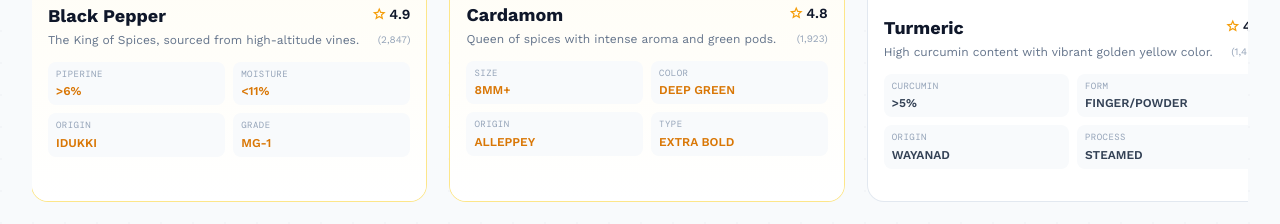
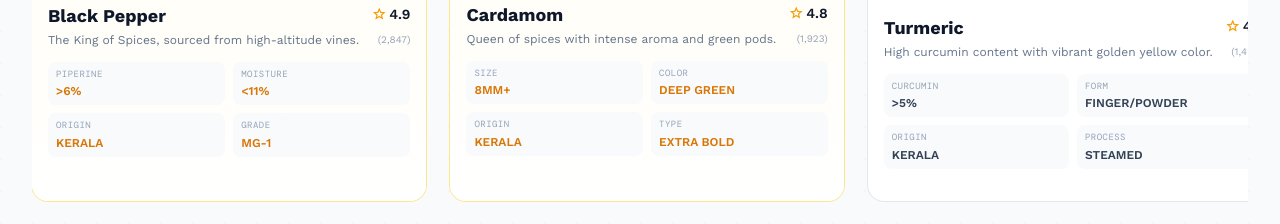
Before and after one commit to dev21-21/Zevora-Global-Spices, a React (Vite) app: page / in a window 1280 px wide. Shown: the part 1820-2044 px from the top of the page. Built offline with nearby package versions, Linux system fonts and the light colour scheme.

Commit message:
Update Products.tsx

```diff
--- a/components/Products.tsx
+++ b/components/Products.tsx
@@ -13,7 +13,7 @@ const products: ExtendedProduct[] = [
     name: 'Black Pepper',
     ref: 'SKU-BP001',
     image: 'https://lh3.googleusercontent.com/aida-public/AB6AXuBpl01UhQhmF2_T4t1COYWG0azajPZPlpVm23l5ZEAmYHhY_LpuNWtfVC6aDrTTmHaQBKLclkeLuyMOPyXmkB_MQiuFC6ZCWglR-Am-8l0XlZtYRTNm7owHh6cJWAq_HLZ9wlz9eS9iIyIAOVzMIyAYJ7INh6ikCp1gB_I82ocrAIiJYwMgJOMqcpmgtMIofazMyiXWjghTB3oWJw7zwAU3wbGaNYtrZ1j8uRtQY3_JL56tV7T8IdFmgUx7jDCXxQHgbEZF-18wpqh6',
-    specs: { PIPERINE: '>6%', MOISTURE: '<11%', ORIGIN: 'IDUKKI', GRADE: 'MG-1' },
+    specs: { PIPERINE: '>6%', MOISTURE: '<11%', ORIGIN: 'KERALA', GRADE: 'MG-1' },
     description: 'The King of Spices, sourced from high-altitude vines.',
     bestSeller: true,
     rating: 4.9,
@@ -24,7 +24,7 @@ const products: ExtendedProduct[] = [
     name: 'Cardamom',
     ref: 'SKU-GC042',
     image: 'https://lh3.googleusercontent.com/aida-public/AB6AXuDmSsqcHODZNqLKprqRsEocdaObsRQvXZk8EaR0kmg3RtmeESIRIGBJsRlrnBv7GrZ3EEaq2oEXfhdoI974nn5cVR5NacdI7laxxUJ1Si5RQndIYHlUOGVDKtKPbOEuU4XAuFoG6Js2l-8LslJN54rULb56ACOB3mDPGPJDYStzCjaQhUqAXofadT_4KVnJLoLwDAGBTZEVPZRT-RYc3kFqZPGazIspw4UxCeMQw1oCDrI50TNWDJhuoUVWAODBAwZD6yRfnPhfOAKY',
-    specs: { SIZE: '8MM+', COLOR: 'DEEP GREEN', ORIGIN: 'ALLEPPEY', TYPE: 'EXTRA BOLD' },
+    specs: { SIZE: '8MM+', COLOR: 'DEEP GREEN', ORIGIN: 'KERALA', TYPE: 'EXTRA BOLD' },
     description: 'Queen of spices with intense aroma and green pods.',
     bestSeller: true,
     rating: 4.8,
@@ -35,7 +35,7 @@ const products: ExtendedProduct[] = [
     name: 'Turmeric',
     ref: 'SKU-TM089',
     image: 'https://lh3.googleusercontent.com/aida-public/AB6AXuBRA-9XZpVfJHtH1MShg32rownhbmrpK6J2swvHBUFkxHLYMxNXxa_U_gTwe8qj8QfF9GlZFgSjGixPuYx8WCGmAnAE95468_SVC5mVAEl-TCCyPyAgr8o6E97foUT2jy2yCXM9vtJAz6d1SS2H-zVrV5wOeAuzl1SzDjleQM4MMnx8B9ryzv7_BrrTxxhM9ta3QRe9dR9fN4mG_O_4PRWqzXKt1PyjT20s6aPWxYfQu3UxiB3cM31CfQrLbB3NV0_kaDZavUPZve3o',
-    specs: { CURCUMIN: '>5%', FORM: 'FINGER/POWDER', ORIGIN: 'WAYANAD', PROCESS: 'STEAMED' },
+    specs: { CURCUMIN: '>5%', FORM: 'FINGER/POWDER', ORIGIN: 'KERALA', PROCESS: 'STEAMED' },
     description: 'High curcumin content with vibrant golden yellow color.',
     rating: 4.7,
     reviews: 1456
@@ -45,7 +45,7 @@ const products: ExtendedProduct[] = [
     name: 'Cloves',
     ref: 'SKU-CL102',
     image: 'https://lh3.googleusercontent.com/aida-public/AB6AXuBy96QomCqoDipJ7eunQXJpVa2mEtxjPKJw-JU-c63d9jNchPScWFSK7IsNAMj92ruMV2978BbL00O3jLVOpU36GRfKqkxQPMlDhE4vVCGQbXKA85VUknioDcPFhrfNE-AhIRo1eZS2UQJ6wmhyatO3DF6zXGRJ8n7I6mbCsCYTNfKRkDf62KSN6NCHp5hQfvKeoUedv1M5v65-YvnXmPquFIbZHIZ9eCFdU0BTP0Xfpe2azzMwCDJKwbXkItUqXts2bznjNfQlielB',
-    specs: { GRADE: 'LAL PARI', OIL: '>18%', SIZE: 'UNIFORM', PURITY: '99%' },
+    specs: { GRADE: 'LAL PARI', OIL: '>18%',ORIGIN: 'KERALA', SIZE: 'UNIFORM', PURITY: '99%' },
     description: 'Aromatic flower buds with rich oil content.',
     rating: 4.6,
     reviews: 987
```
